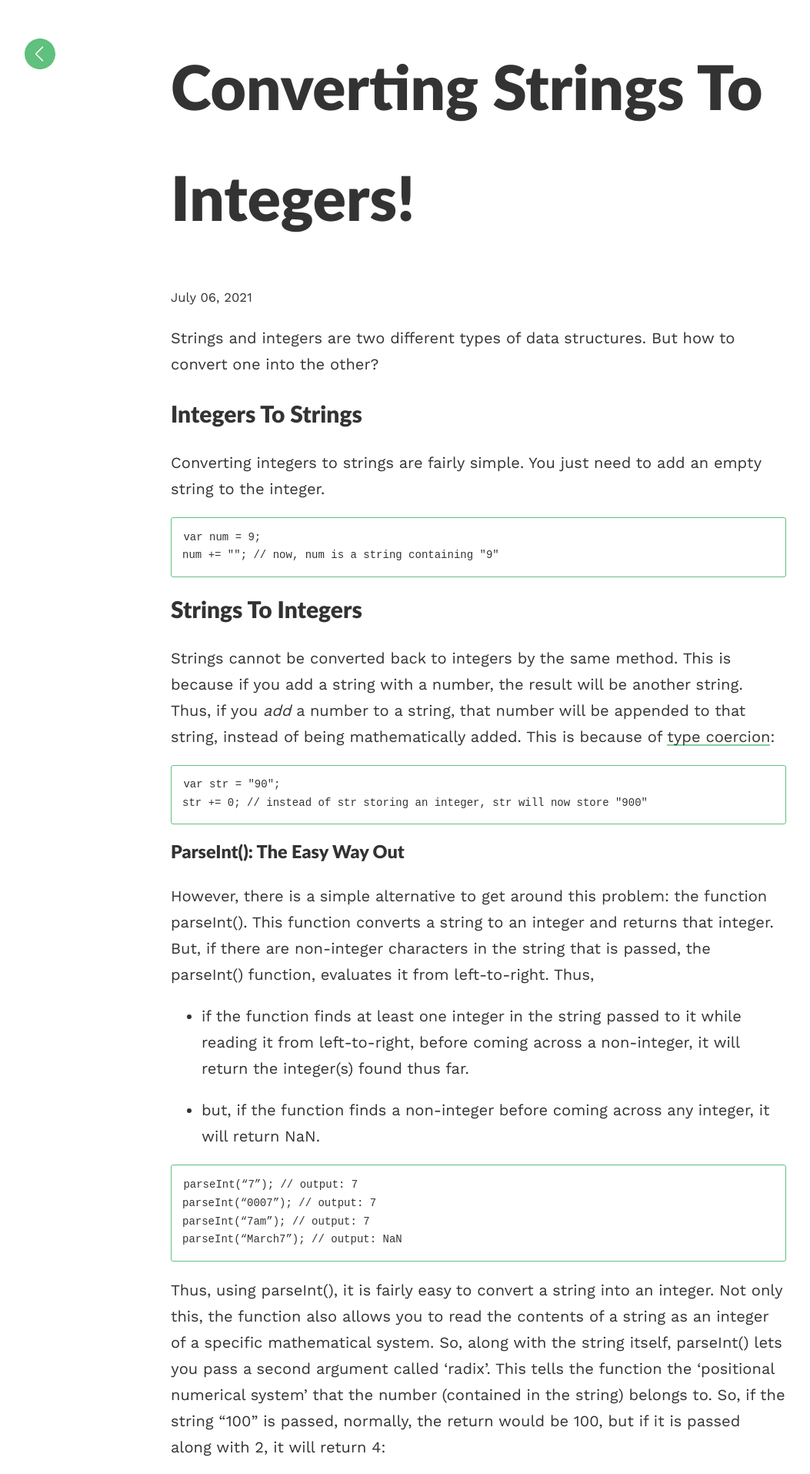
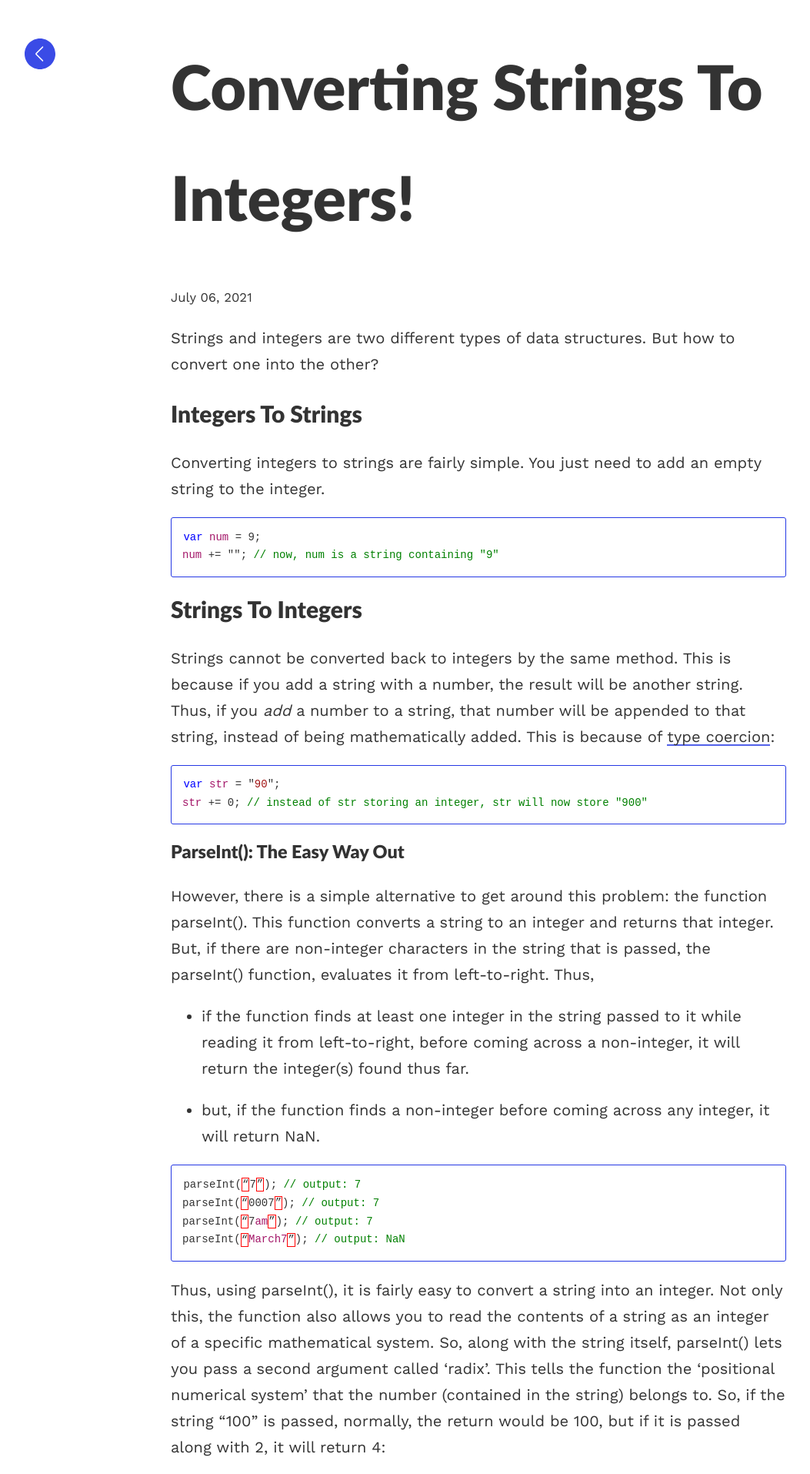
Before and after one commit to oitee/oitee.github.io, a Jekyll site: the page built from _posts/2021-07-06-parseInt.md, in a window 1280 px wide. Shown: the top 1915 px of the page at 77% size, without its empty margins (18-1071 px from the left). Built offline with Jekyll 4.4.1, drawn with Linux system fonts in a browser that asks for light colours.

Commit message:
Change layout

```diff
--- a/assets/css/_sass/style.scss
+++ b/assets/css/_sass/style.scss
@@ -1,3 +1,4 @@
+@import "code.css";
 html, body {
     height: 100%;
 }
@@ -25,6 +26,10 @@ body {
          line-height: 1.8;
          margin: 0;
          text-transform: capitalize;
+         code, pre  {
+            font-size: inherit;
+            font-family: monospace;
+        }
     }
 
 
@@ -115,6 +120,7 @@ blockquote {
     position: fixed;
     top: 50px;
     left: 50px;
+    color: red;
     &:hover{
     opacity: 1;
     }
--- /dev/null
+++ b/assets/css/code.css
@@ -0,0 +1,35 @@
+.highlight .hll { background-color: #ffffcc }
+.highlight .c { color: #008000 } /* Comment */
+.highlight .err { border: 1px solid #FF0000 } /* Error */
+.highlight .k { color: #0000ff } /* Keyword */
+.highlight .cm { color: #008000; font-style: italic } /* Comment.Multiline */
+.highlight .cp { color: #0000ff } /* Comment.Preproc */
+.highlight .c1 { color: #008000 } /* Comment.Single */
+.highlight .cs { color: #008000 } /* Comment.Special */
+.highlight .ge { font-style: italic } /* Generic.Emph */
+.highlight .gh { font-weight: bold } /* Generic.Heading */
+.highlight .gp { font-weight: bold } /* Generic.Prompt */
+.highlight .gs { font-weight: bold } /* Generic.Strong */
+.highlight .gu { font-weight: bold } /* Generic.Subheading */
+.highlight .kc { color: #0000ff } /* Keyword.Constant */
+.highlight .kd { color: #0000ff } /* Keyword.Declaration */
+.highlight .kn { color: #0000ff } /* Keyword.Namespace */
+.highlight .kp { color: #0000ff } /* Keyword.Pseudo */
+.highlight .kr { color: #0000ff } /* Keyword.Reserved */
+.highlight .kt { color: #2b91af } /* Keyword.Type */
+.highlight .s { color: #a31515 } /* Literal.String */
+.highlight .nc { color: #2b91af } /* Name.Class */
+.highlight .ow { color: #0000ff } /* Operator.Word */
+.highlight .sb { color: #a31515 } /* Literal.String.Backtick */
+.highlight .sc { color: #a31515 } /* Literal.String.Char */
+.highlight .sd { color: #a31515 } /* Literal.String.Doc */
+.highlight .s2 { color: #a31515 } /* Literal.String.Double */
+.highlight .se { color: #a31515 } /* Literal.String.Escape */
+.highlight .sh { color: #a31515 } /* Literal.String.Heredoc */
+.highlight .si { color: #a31515 } /* Literal.String.Interpol */
+.highlight .sx { color: #a31515 } /* Literal.String.Other */
+.highlight .sr { color: #a31515 } /* Literal.String.Regex */
+.highlight .s1 { color: #a31515 } /* Literal.String.Single */
+.highlight .ss { color: #a31515 } /* Literal.String.Symbol */
+
+.highlight .nx { color: #a31568 } /* Literal.String.Symbol */
--- a/assets/css/main.scss
+++ b/assets/css/main.scss
@@ -14,7 +14,7 @@ $spacing-unit:     30px;
 
 $text-color:       #333;
 $background-color: #fdfdfd;
-$brand-color:      #60c17d;
+$brand-color:      hsl(234, 78%, 52%);
 
 $grey-color:       #828282;
 $grey-color-light: lighten($grey-color, 40%);
```
Also changed, not shown: assets/images/left-arrow.svg.
